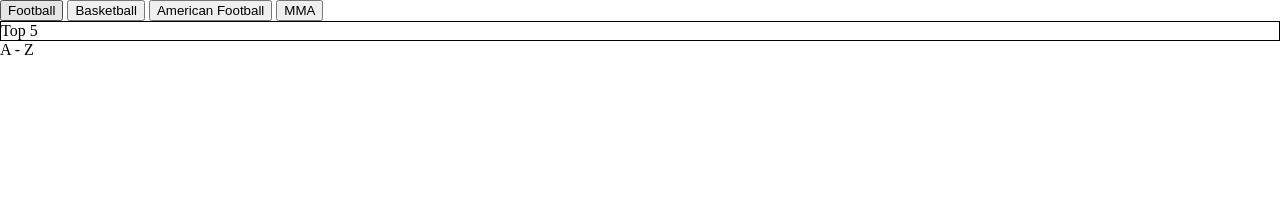
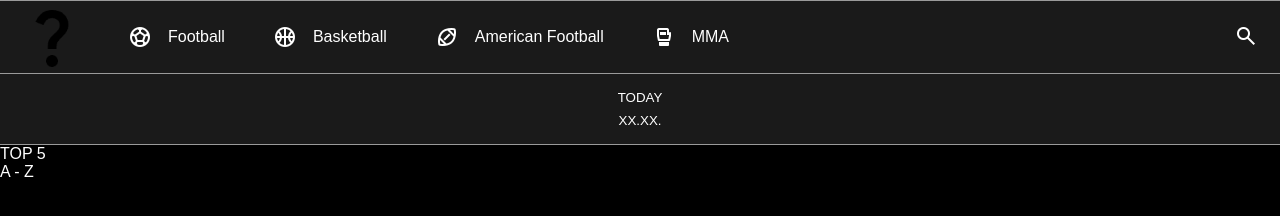
Before and after one commit to JeremyRossbach/sportapp, a plain HTML site: page index.html in a window 1280 px wide. Drawn offline with Linux system fonts and the light colour scheme; no server answers.

Commit message:
added style

```diff
--- a/basketball/basketball-countries.js
+++ b/basketball/basketball-countries.js
@@ -1,6 +1,7 @@
 const BASKETBALL_API_HOST = "v1.basketball.api-sports.io";
 const BASKETBALL_MAIN_URL = "https://v1.basketball.api-sports.io/leagues";
 let basketballGlobalData;
+const now = new Date();
 
 
 async function loadBasketballData() {
@@ -36,8 +37,8 @@ function clearContent() {
     let topFiveContainer = document.getElementById('topFive');
     let countryContainer = document.getElementById('competition');
 
-    topFiveContainer.innerHTML = '';
-    countryContainer.innerHTML = '';
+    topFiveContainer.innerHTML = /* html */ `<div class="topFiveContainer">TOP 5</div>`;
+    countryContainer.innerHTML = /* html */ `<div class="aToZContainer">A - Z</div>`;
 
     topFive = [];
     countries = [];
@@ -109,7 +110,7 @@ function showCountry(competition, countryName) {
     countryContainer.innerHTML += /* html */ `
         <div onclick="renderCompetition('${countryName}')" class='container'>
             <img class='logo' src="${competition['country']['flag']}" loading="lazy">
-            <div><b>${competition['country']['name']}</b></div>
+            <div>${competition['country']['name']}</div>
         </div>
     `;
 }
@@ -121,7 +122,7 @@ function showTopFive(competition, countryName) {
     topFiveContainer.innerHTML += /* html */ `
         <div onclick="renderCompetition('${countryName}')" class='container'>
             <img class='logo' src="${competition['country']['flag']}" loading="lazy">
-            <div><b>${competition['country']['name']}</b></div>
+            <div>${competition['country']['name']}</div>
         </div>
     `;
 }
--- a/basketball/basketball-leagues.js
+++ b/basketball/basketball-leagues.js
@@ -21,7 +21,7 @@ function showLeague(competition) {
     leaguesContainer.innerHTML += /* html */ `
         <div onclick="renderLeague()" class='container'>
             <img class='logo' src="${competition['logo']}" loading="lazy">
-            <div><b>${competition['name']}</b></div>
+            <div>${competition['name']}</div>
         </div>
     `;
 }
--- a/football/football-countries.js
+++ b/football/football-countries.js
@@ -132,7 +132,7 @@ function showCountry(competition, countryName) {
     countryContainer.innerHTML += /* html */ `
         <div onclick="renderCompetition('${countryName}')" class='container'>
             <img class='logo' src="${competition['country']['flag']}" loading="lazy">
-            <div><b>${competition['country']['name']}</b></div>
+            <div>${competition['country']['name']}</div>
         </div>
     `;
 }
@@ -144,7 +144,7 @@ function showTopFive(competition, countryName) {
     topFiveContainer.innerHTML += /* html */ `
         <div onclick="renderCompetition('${countryName}')" class='container'>
             <img class='logo' src="${competition['country']['flag']}" loading="lazy">
-            <div><b>${competition['country']['name']}</b></div>
+            <div>${competition['country']['name']}</div>
         </div>
     `;
 }
--- a/football/football-leagues.js
+++ b/football/football-leagues.js
@@ -21,7 +21,7 @@ function showLeague(competition) {
     leaguesContainer.innerHTML += /* html */ `
         <div onclick="renderLeague()" class='container'>
             <img class='logo' src="${competition['league']['logo']}" loading="lazy">
-            <div><b>${competition['league']['name']}</b></div>
+            <div>${competition['league']['name']}</div>
         </div>
     `;
 }
--- a/index.html
+++ b/index.html
@@ -17,16 +17,28 @@
 
 <body onload="init()">
     <nav>
-        <div id="sports">
-            <button onclick="loadFootballData()">Football</button>
-            <button onclick="loadBasketballData()">Basketball</button>
-            <button onclick="loadAmericanFootballData()">American Football</button>
-            <button onclick="loadMmaData()">MMA</button>
+        <div id="nav">
+            <div class="sports">
+                <img class="myLogo" src="./assets/img/placeholder.png" alt="LOGO">
+                <button onclick="loadFootballData()" class="football-btn"><img class="sporticon" src="./assets/img/football-icon.png"> Football</button>
+                <button onclick="loadBasketballData()" class="basketball-btn"><img class="sporticon" src="./assets/img/basketball-icon.png"> Basketball</button>
+                <button onclick="loadAmericanFootballData()" class="americanfootball-btn"><img class="sporticon" src="./assets/img/americanfootball-icon.png"> American Football</button>
+                <button onclick="loadMmaData()" class="mma-btn"><img class="sporticon" src="./assets/img/mma-icon.png"> MMA</button>
+            </div>
+            <div>
+                <button class="search"><img class="search-icon" src="./assets/img/search-icon.png"></button>
+            </div>
+        </div>
+        <div id="calendar-slider">
+            <button class="date-btn">
+                <span>TODAY</span>
+                <span>XX.XX.</span>
+            </button>
         </div>
     </nav>
     <div id="content">
         <div id="topFive">
-            Top 5
+            TOP 5
         </div>
         <div id="competition">
             A - Z
--- a/main.js
+++ b/main.js
@@ -1 +1,13 @@
 const API_KEY = "702bba9e4e6eb4d460f04e521c4df251";
+
+
+function clearContent() {
+    let topFiveContainer = document.getElementById('topFive');
+    let countryContainer = document.getElementById('competition');
+
+    topFiveContainer.innerHTML = /* html */ `<div class="topFiveContainer">TOP 5</div>`;
+    countryContainer.innerHTML = /* html */ `<div class="aToZContainer">A - Z</div>`;
+
+    topFive = [];
+    countries = [];
+}
--- a/style.css
+++ b/style.css
@@ -1,9 +1,88 @@
 body {
     margin: 0;
+    background-color: #000000;
+    color: #ffffff;
+    font-family: sans-serif, Arial, Helvetica;
+}
+
+.myLogo {
+    height: 72px;
+    display: flex;
+    justify-content: center;
+    align-items: center;
+    padding-inline: 16px;
+}
+
+button:hover {
+    cursor: pointer;
+}
+
+#nav {
+    display: flex;
+    justify-content: space-between;
+    align-items: center;
+    border-block: 0.5px solid #ffffff8f;
+    background-color: #1A1A1A;
+}
+
+.sports {
+    display: flex;
+}
+
+.sporticon {
+    width: 24px;
+}
+
+.search {
+    margin-right: 16px;
+    background-color: #1A1A1A;
+    border: none;
+}
+
+.search-icon {
+    width: 24px;
+}
+
+.football-btn,
+.basketball-btn,
+.americanfootball-btn,
+.mma-btn {
+    display: flex;
+    align-items: center;
+    gap: 16px;
+    padding: 24px;
+    font-size: 16px;
+    border: none;
+    background-color: #1A1A1A;
+    color: #ffffff;
+}
+
+#calendar-slider {
+    display: flex;
+    justify-content: center;
+}
+
+.date-btn {
+    width: 100%;
+    display: flex;
+    flex-direction: column;
+    align-items: center;
+    gap: 8px;
+    padding: 16px;
+    border: none;
+    border-bottom: 0.5px solid #ffffff8f;
+    background-color: #1A1A1A;
+    color: #ffffff;
 }
 
 .container {
+    min-height: 71px;
     display: flex;
+    align-items: center;
+    gap: 16px;
+    padding: 16px;
+    border-bottom: 0.5px solid #ffffff8f;
+    background-color: #1A1A1A;
 }
 
 .container:hover {
@@ -14,7 +93,12 @@ body {
     width: 32px;
 }
 
-#topFive,
-#compitition {
-    border: 1px solid black;
+.topFiveContainer,
+.aToZContainer {
+    padding: 8px;
+    padding-left: 16px;
+    font-size: 13px;
+    font-weight: bolder;
+    border-bottom: 0.5px solid #ffffff8f;
+    background-color: #000000;
 }
```
Also changed, not shown: assets/img/americanfootball-icon.png (added), assets/img/basketball-icon.png (added), assets/img/football-icon.png (added), assets/img/mma-icon.png (added), assets/img/search-icon.png (added), assets/img/world-flag.png (added), 3 other files.
